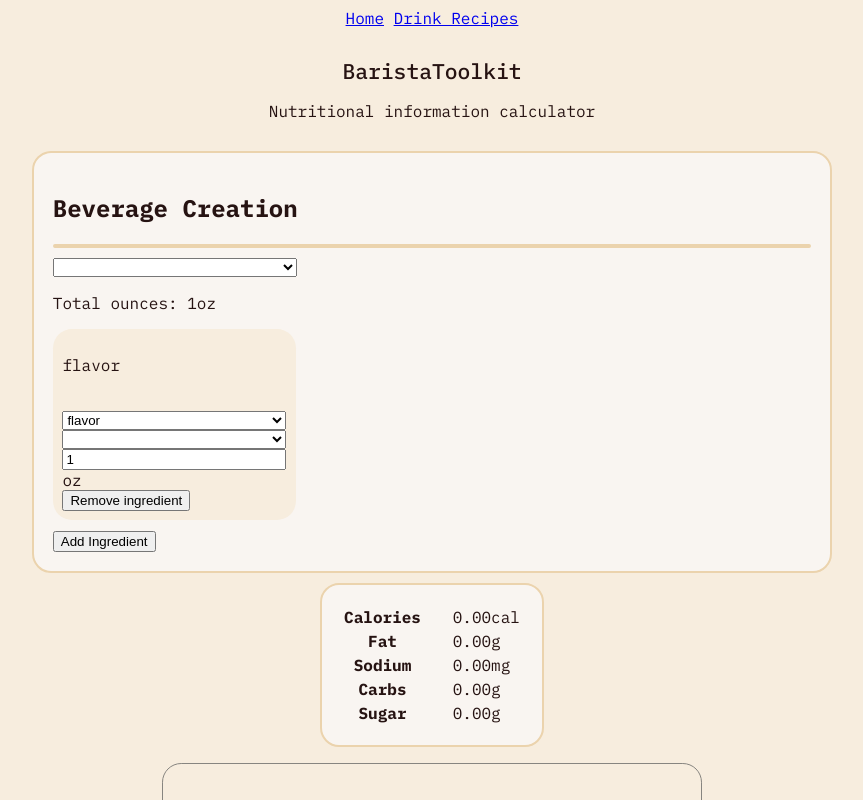
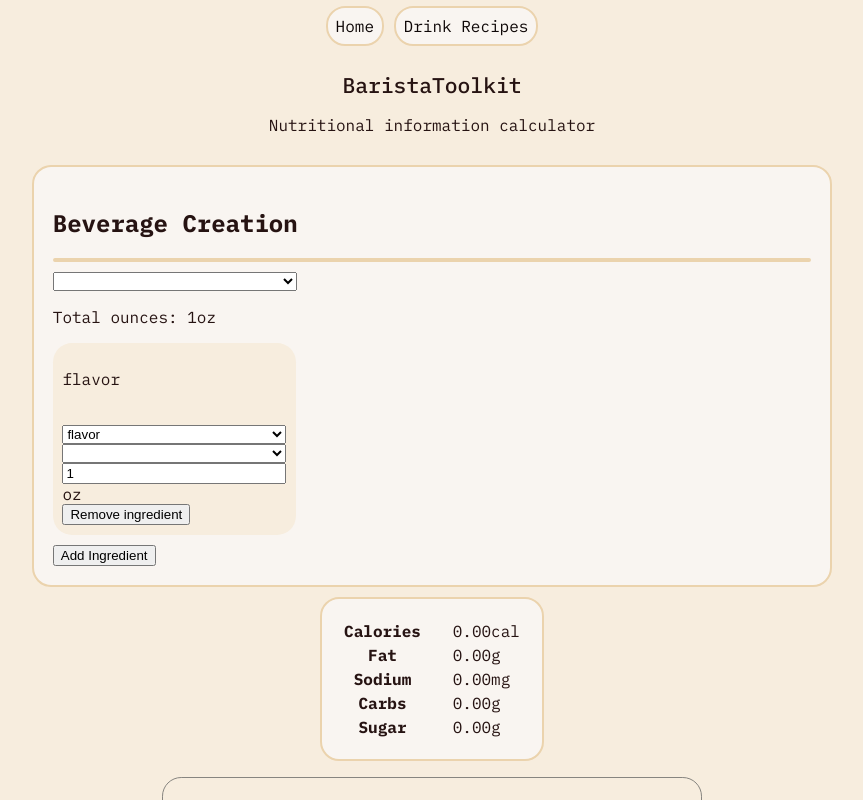
Before and after one commit to muraminotaur/barista-tool, a SvelteKit app: page / in a window 1280 px wide. Shown: the top 800 px of the page, without its empty margins (208-1071 px from the left). Built offline with nearby package versions, Linux system fonts and the light colour scheme.

Commit message:
adjusting header styling and fixing 404 on refresh error

```diff
--- /dev/null
+++ b/src/routes/+layout.ts
@@ -0,0 +1 @@
+export const ssr = false;
--- a/src/routes/+page.svelte
+++ b/src/routes/+page.svelte
@@ -4,6 +4,7 @@
 </script>
 
 <Header/>
+
 <div class="title">
     <h1>BaristaToolkit</h1>
     <p>Nutritional information calculator</p>
@@ -99,7 +100,6 @@
     .notes h3 {
         text-align: center;
         font-weight: 400;
-        font-style: italic;
     }
     .notes code {
         background-color: var(--accent-highlight);
--- a/src/routes/components/Header.svelte
+++ b/src/routes/components/Header.svelte
@@ -6,11 +6,19 @@
 <style>
     header {
         width: fit-content;
-        margin: auto;
+        margin: 1em auto;
         text-align: center;
         font-family: "IBM Plex Mono", Courier, monospace;
         font-size: 12pt;
         font-weight: 400;
         font-kerning: -0.05ch;
     }
+    a {
+        padding: 0.5em;
+        border: solid var(--border-width) var(--secondary-1);
+        border-radius: var(--border-radius);
+        background-color: var(--primary-2);
+        color: var(--text-1);
+        text-decoration: none;
+    }
 </style>
--- a/svelte.config.js
+++ b/svelte.config.js
@@ -17,7 +17,7 @@ const config = {
 
     kit: {
         adapter: adapter({
-            fallback: 'index.html'
+            fallback: 'barista-toolkit'
         }),
         paths: {
             base: process.argv.includes('dev') ? '/barista-tool' : process.env.BASE_PATH
```
